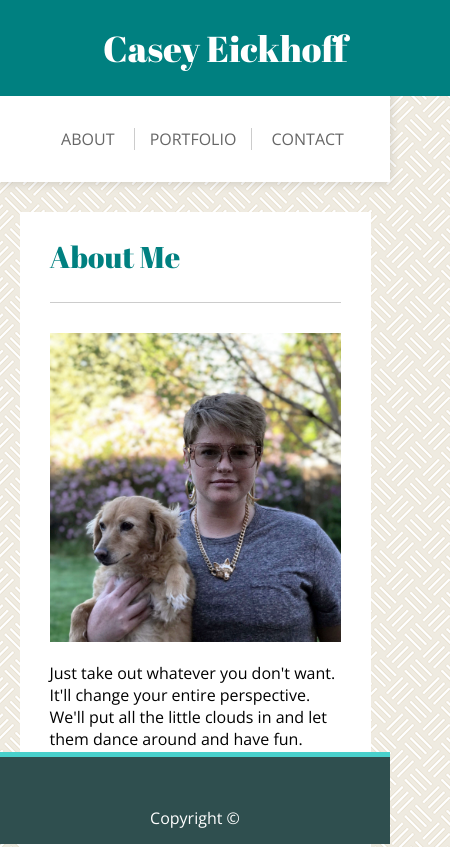
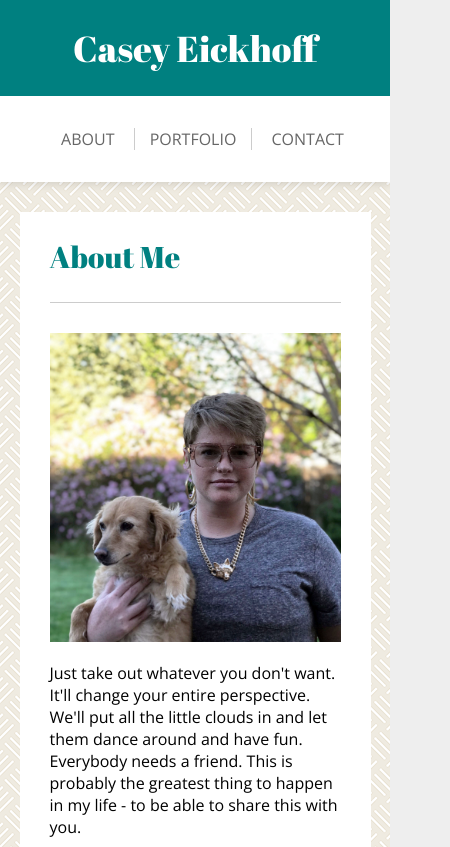
Before and after one commit to caseyisonit/Responsive-Portfolio, a plain HTML site: page index.html in a window 390 px wide. Shown: the top 847 px of the page, 450 px wide, since content can reach past the window. Drawn offline with nearby package versions, Linux system fonts and the light colour scheme.

Commit message:
cleaned up the css

```diff
--- a/assets/css/style.css
+++ b/assets/css/style.css
@@ -7,6 +7,9 @@
 .wrap-all, nav {
     margin: 0 auto;
     width: 960px;
+}
+.wrap-all {
+    min-height: calc(100vh - 70px);
 }
 
 body {
@@ -176,8 +179,8 @@ footer {
     left: 0;
     margin-top: 50px;
     text-align: center;
-    position: fixed;
     width: 100%;
+    height: 100px;
 }
 
 .footer {
@@ -216,7 +219,14 @@ footer {
            width: 100%;
        }
 
-       .logo, ul {
+       .logo {
+            position: static;
+            width: 100%;
+            text-align: center;
+            padding: 30px 0;
+       }
+
+       ul {
            position: static;
            width: 100%;
            text-align: center;
@@ -231,6 +241,5 @@ footer {
        }
 
        .flex-container > div {
-        width: 100%;
-    }
-    }
+            width: 100%;
+       }
```
Also changed, not shown: 1 other file.
